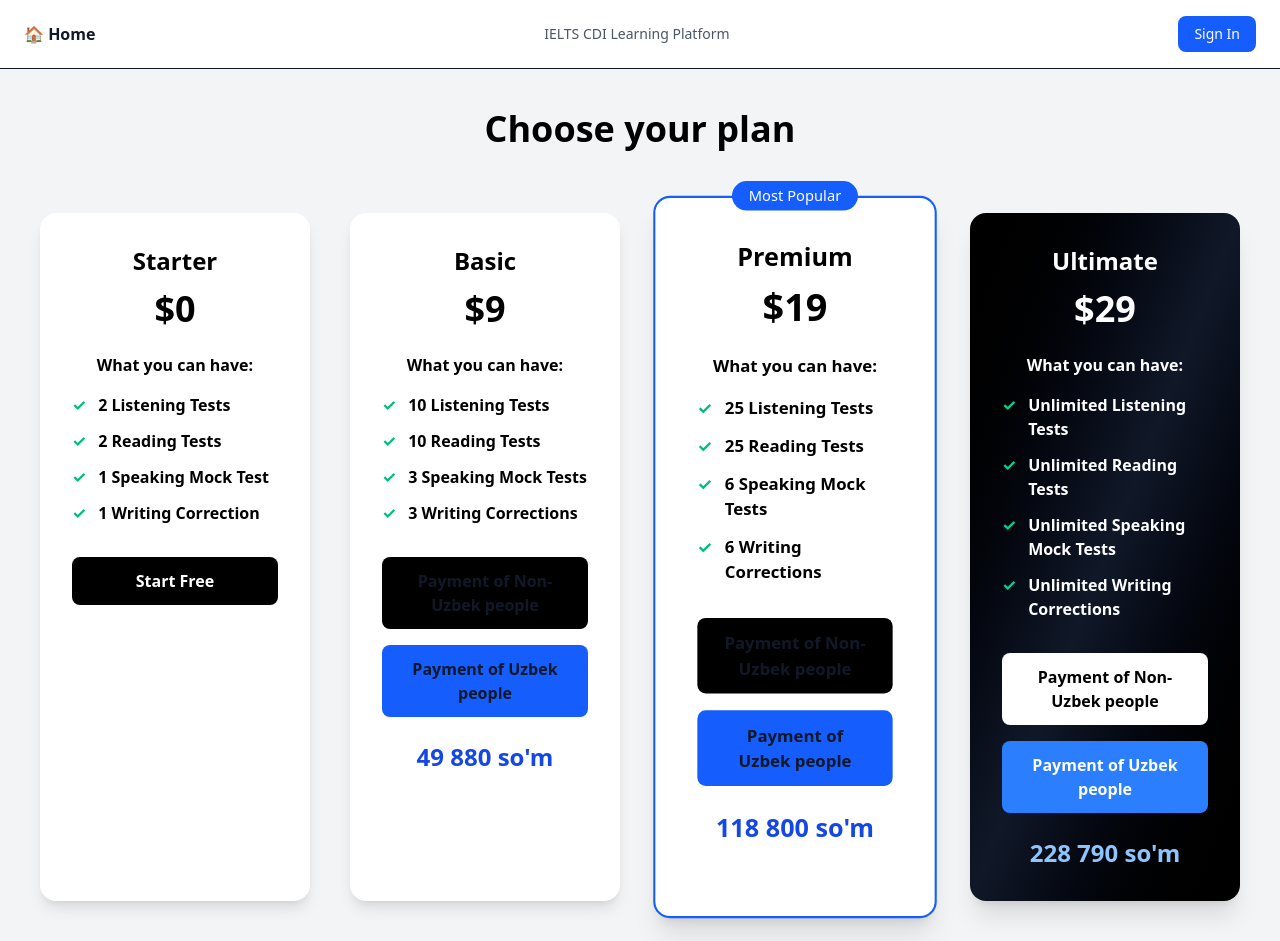
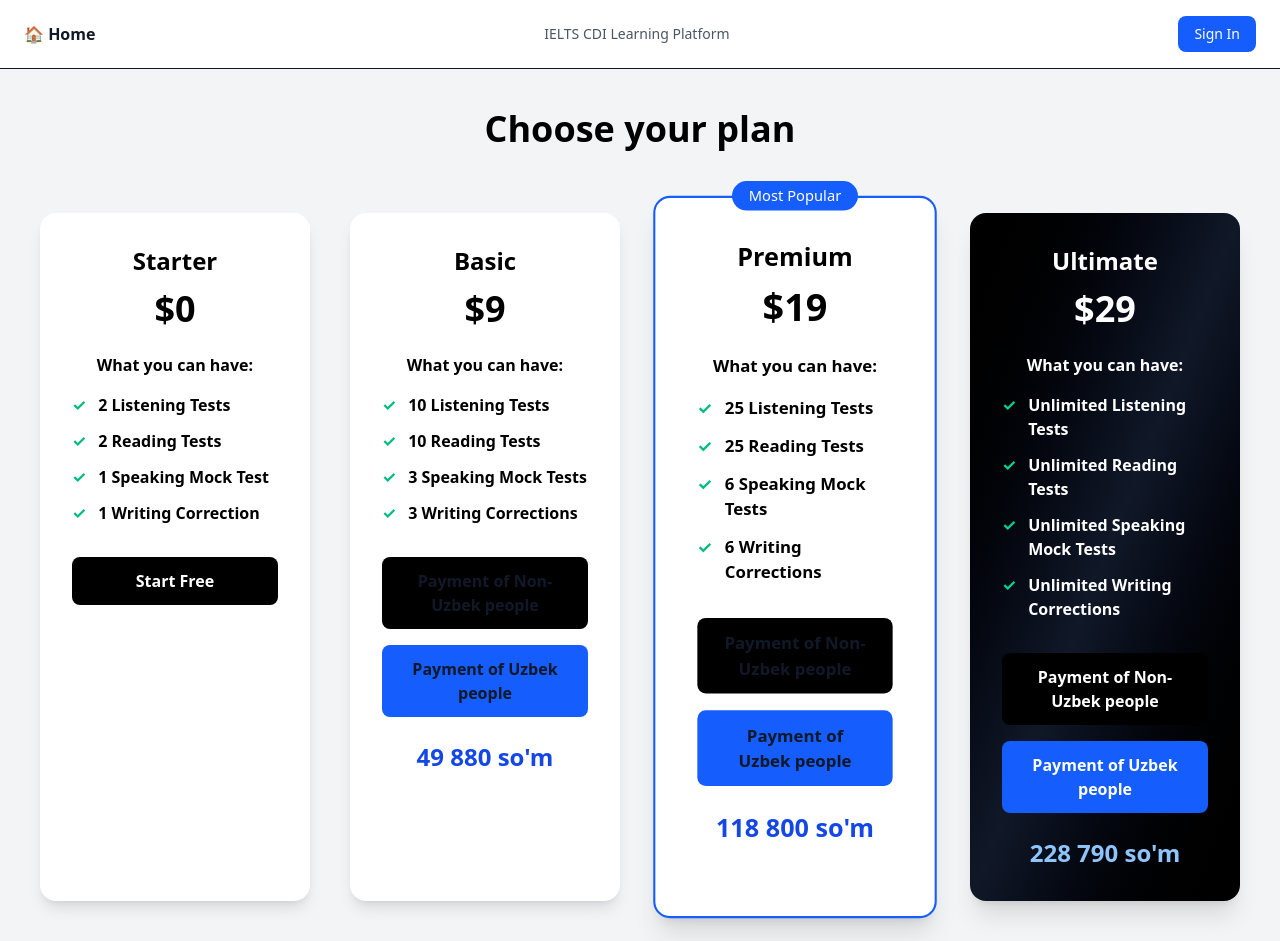
Before and after one commit to johnweek628-jpg/ielts-cdi-platform, a Next.js app: page /pricing in a window 1280 px wide. Built offline with nearby package versions, Linux system fonts and the light colour scheme; no server answers.

Commit message:
changes in texts

```diff
--- a/app/page.tsx
+++ b/app/page.tsx
@@ -74,7 +74,7 @@
         <div className="bg-gradient-to-r from-red-500 to-red-600 text-white p-6 text-center">
 
           <h2 className="text-lg font-semibold">
-            Welcome to English Learning Platform!
+            Welcome to Niners Arena!
           </h2>
 
           {!loggedIn && (
--- a/app/pricing/page.tsx
+++ b/app/pricing/page.tsx
@@ -84,7 +84,7 @@
 <a
 href={basicEmail}
 target="_blank"
-className="block bg-black text-white px-6 py-3 rounded-lg font-bold mb-4 transition transform hover:scale-105 hover:bg-gray-800"
+className="block bg-black text-white font-bold px-6 py-3 rounded-lg mb-4 text-center transition transform hover:scale-105 hover:bg-gray-800"
 >
 Payment of Non-Uzbek people
 </a>
@@ -92,7 +92,7 @@
 <a
 href={basicTelegram}
 target="_blank"
-className="block bg-blue-600 text-white px-6 py-3 rounded-lg font-semibold transition transform hover:scale-105 hover:bg-blue-700"
+className="block bg-blue-600 text-white font-bold px-6 py-3 rounded-lg text-center transition transform hover:scale-105 hover:bg-blue-700"
 >
 Payment of Uzbek people
 </a>
@@ -129,7 +129,7 @@
 <a
 href={premiumEmail}
 target="_blank"
-className="block bg-black text-white px-6 py-3 rounded-lg font-bold mb-4 transition transform hover:scale-105 hover:bg-gray-800"
+className="block bg-black text-white font-bold px-6 py-3 rounded-lg mb-4 text-center transition transform hover:scale-105 hover:bg-gray-800"
 >
 Payment of Non-Uzbek people
 </a>
@@ -137,7 +137,7 @@
 <a
 href={premiumTelegram}
 target="_blank"
-className="block bg-blue-600 text-white px-6 py-3 rounded-lg font-semibold transition transform hover:scale-105 hover:bg-blue-700"
+className="block bg-blue-600 text-white font-bold px-6 py-3 rounded-lg text-center transition transform hover:scale-105 hover:bg-blue-700"
 >
 Payment of Uzbek people
 </a>
@@ -170,7 +170,7 @@
 <a
 href={ultimateEmail}
 target="_blank"
-className="block bg-white !text-black font-bold px-6 py-3 rounded-lg mb-4 transition transform hover:scale-105 hover:bg-gray-200"
+className="block bg-black text-white font-bold px-6 py-3 rounded-lg mb-4 text-center"
 >
 Payment of Non-Uzbek people
 </a>
@@ -178,7 +178,7 @@
 <a
 href={ultimateTelegram}
 target="_blank"
-className="block bg-blue-500 text-white px-6 py-3 rounded-lg font-semibold transition transform hover:scale-105 hover:bg-blue-600"
+className="block bg-blue-600 text-white font-bold px-6 py-3 rounded-lg text-center transition transform hover:scale-105 hover:bg-blue-700"
 >
 Payment of Uzbek people
 </a>
```
